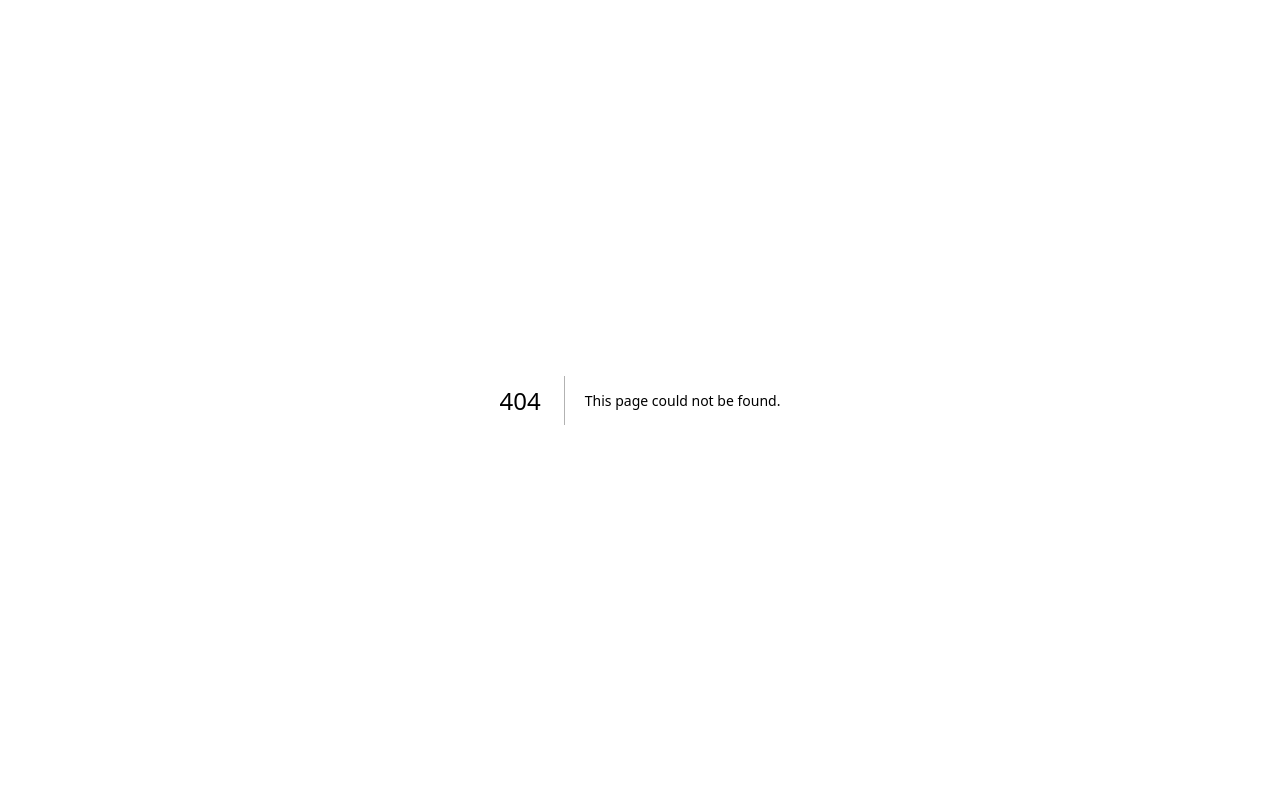
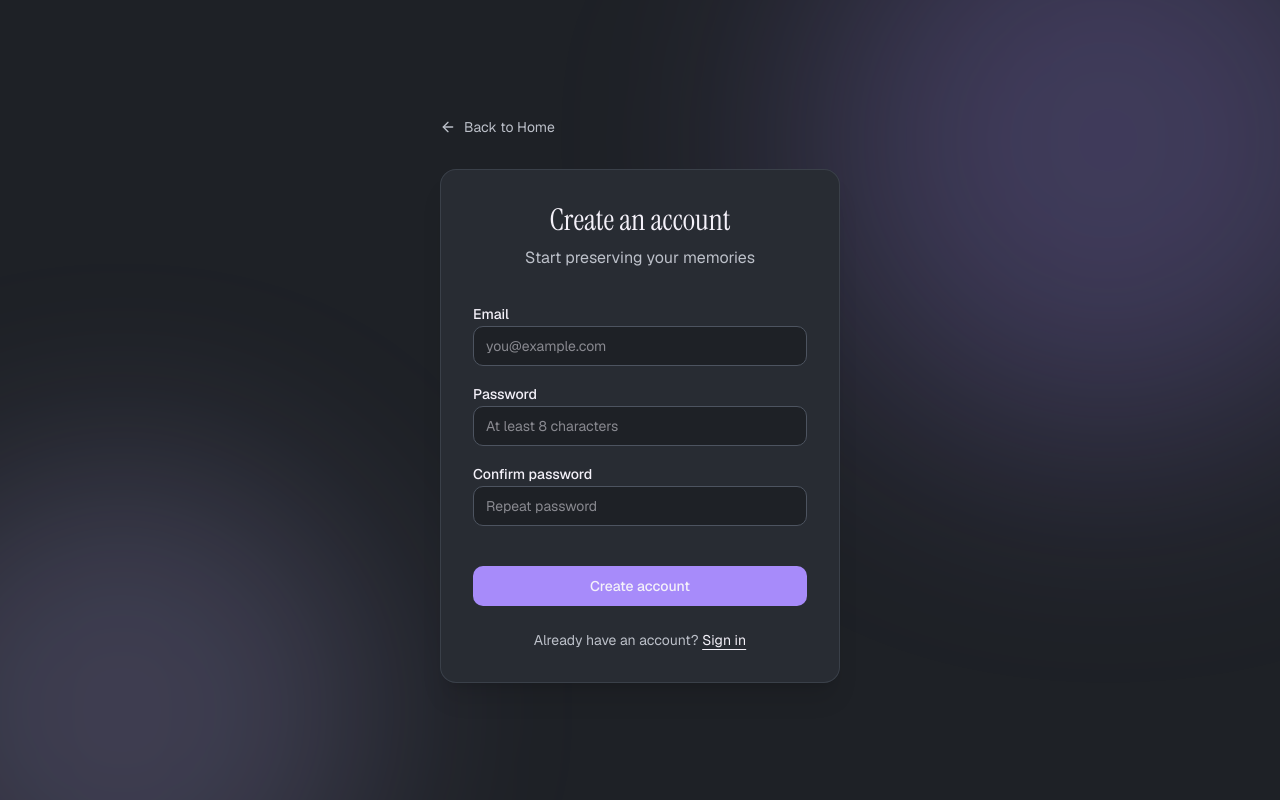
Before and after one commit to promatty/memory-mirror, a Next.js app in the folder frontend/: page /signup in a window 1280 px wide. Before the commit this address had no page. Built offline with nearby package versions, Linux system fonts and the light colour scheme.

Commit message:
signup page

```diff
--- a/frontend/src/app/login/page.tsx
+++ b/frontend/src/app/login/page.tsx
@@ -1,10 +1,43 @@
 "use client";
 
 import Link from "next/link";
+import { useRouter } from "next/navigation";
+import { useState } from "react";
 import { motion } from "framer-motion";
 import { ArrowLeft } from "lucide-react";
 
 export default function LoginPage() {
+  const router = useRouter();
+  const [email, setEmail] = useState("");
+  const [password, setPassword] = useState("");
+  const [isLoading, setIsLoading] = useState(false);
+  const [error, setError] = useState("");
+  const [shake, setShake] = useState(false);
+
+  // Hard-coded demo identity (frontend only)
+  const DEMO_USER = { email: "demo@memorymirror.test", password: "password123" };
+
+  const handleSubmit = (e: any) => {
+    e.preventDefault();
+    setError("");
+    if (isLoading) return;
+
+    const normalized = email.trim().toLowerCase();
+    if (normalized === DEMO_USER.email && password === DEMO_USER.password) {
+      setIsLoading(true);
+      // small delay to show button state before redirect
+      setTimeout(() => router.push("/mirror"), 500);
+      return;
+    }
+
+    // error: show message + shake animation
+    setError("Invalid email or password");
+    setShake(true);
+    setTimeout(() => setShake(false), 600);
+    // clear error after a short time
+    setTimeout(() => setError(""), 3000);
+  };
+
   return (
     <main className="min-h-screen w-full flex items-center justify-center bg-background relative overflow-hidden">
       {/* Background Elements */}
@@ -27,45 +60,70 @@ export default function LoginPage() {
             Back to Home
           </Link>
 
-          <div className="w-full bg-card border border-border/50 rounded-2xl p-8 shadow-xl backdrop-blur-sm">
+          <motion.div
+            className="w-full bg-card border border-border/50 rounded-2xl p-8 shadow-xl backdrop-blur-sm"
+            animate={shake ? { x: [0, -8, 8, -6, 6, 0] } : { x: 0 }}
+            transition={{ duration: 0.5 }}
+          >
             <div className="text-center mb-8">
               <h1 className="text-3xl font-serif mb-2">Welcome Back</h1>
               <p className="text-muted-foreground">Sign in to your Memory Mirror</p>
             </div>
 
-            <form className="space-y-4" onSubmit={(e) => e.preventDefault()}>
+            <form className="space-y-4" onSubmit={handleSubmit}>
               <div className="space-y-2">
                 <label className="text-sm font-medium leading-none peer-disabled:cursor-not-allowed peer-disabled:opacity-70" htmlFor="email">
                   Email
                 </label>
                 <input
-                  className="flex h-10 w-full rounded-md border border-input bg-background px-3 py-2 text-sm ring-offset-background file:border-0 file:bg-transparent file:text-sm file:font-medium placeholder:text-muted-foreground focus-visible:outline-none focus-visible:ring-2 focus-visible:ring-ring focus-visible:ring-offset-2 disabled:cursor-not-allowed disabled:opacity-50"
+                  className={`flex h-10 w-full rounded-md border ${error ? 'border-destructive' : 'border-input'} bg-background px-3 py-2 text-sm ring-offset-background file:border-0 file:bg-transparent file:text-sm file:font-medium placeholder:text-muted-foreground focus-visible:outline-none focus-visible:ring-2 focus-visible:ring-ring focus-visible:ring-offset-2 disabled:cursor-not-allowed disabled:opacity-50`}
                   id="email"
                   placeholder="name@example.com"
                   type="email"
+                  value={email}
+                  onChange={(e) => setEmail(e.target.value)}
+                  aria-invalid={!!error}
                 />
               </div>
+
               <div className="space-y-2">
                 <label className="text-sm font-medium leading-none peer-disabled:cursor-not-allowed peer-disabled:opacity-70" htmlFor="password">
                   Password
                 </label>
                 <input
-                  className="flex h-10 w-full rounded-md border border-input bg-background px-3 py-2 text-sm ring-offset-background file:border-0 file:bg-transparent file:text-sm file:font-medium placeholder:text-muted-foreground focus-visible:outline-none focus-visible:ring-2 focus-visible:ring-ring focus-visible:ring-offset-2 disabled:cursor-not-allowed disabled:opacity-50"
+                  className={`flex h-10 w-full rounded-md border ${error ? 'border-destructive' : 'border-input'} bg-background px-3 py-2 text-sm ring-offset-background file:border-0 file:bg-transparent file:text-sm file:font-medium placeholder:text-muted-foreground focus-visible:outline-none focus-visible:ring-2 focus-visible:ring-ring focus-visible:ring-offset-2 disabled:cursor-not-allowed disabled:opacity-50`}
                   id="password"
                   type="password"
+                  value={password}
+                  onChange={(e) => setPassword(e.target.value)}
+                  aria-invalid={!!error}
                 />
               </div>
+
+              {error && (
+                <motion.p
+                  initial={{ opacity: 0, y: -6 }}
+                  animate={{ opacity: 1, y: 0 }}
+                  className="text-sm text-destructive mt-2"
+                  role="alert"
+                  aria-live="assertive"
+                >
+                  {error}
+                </motion.p>
+              )}
 
               <motion.button
                 className="w-full inline-flex items-center justify-center whitespace-nowrap rounded-md text-sm font-medium ring-offset-background transition-colors focus-visible:outline-none focus-visible:ring-2 focus-visible:ring-ring focus-visible:ring-offset-2 disabled:pointer-events-none disabled:opacity-50 bg-primary hover:bg-card h-10 px-4 py-2 mt-6 relative overflow-hidden group"
                 type="submit"
                 whileHover={{ scale: 1.02 }}
                 whileTap={{ scale: 0.98 }}
+                disabled={isLoading}
+                aria-busy={isLoading}
               >
                 <span className="relative flex items-center justify-center font-semibold">
-                  <span className="btn-default-text">Sign In</span>
+                  <span className="btn-default-text">{isLoading ? "Signing in..." : "Sign In"}</span>
                   <span className="btn-gradient-text absolute inset-0 bg-gradient-to-r from-lilac via-lime to-iris bg-clip-text text-transparent">
-                    Sign In
+                    {isLoading ? "Signing in..." : "Sign In"}
                   </span>
                 </span>
               </motion.button>
@@ -73,11 +131,11 @@ export default function LoginPage() {
 
             <div className="mt-6 text-center text-sm">
               <span className="text-muted-foreground">Don't have an account? </span>
-              <Link href="#" className="underline underline-offset-4 hover:text-primary">
+              <Link href="/signup" className="underline underline-offset-4 hover:text-primary">
                 Sign up
               </Link>
             </div>
-          </div>
+          </motion.div>
         </motion.div>
       </div>
     </main>
--- /dev/null
+++ b/frontend/src/app/signup/page.tsx
@@ -0,0 +1,146 @@
+"use client";
+
+import Link from "next/link";
+import { useRouter } from "next/navigation";
+import { useState } from "react";
+import { motion } from "framer-motion";
+import { ArrowLeft, Check } from "lucide-react";
+
+export default function SignupPage() {
+  const router = useRouter();
+  const [email, setEmail] = useState("");
+  const [password, setPassword] = useState("");
+  const [confirm, setConfirm] = useState("");
+  const [isSubmitting, setIsSubmitting] = useState(false);
+  const [error, setError] = useState("");
+  const [success, setSuccess] = useState(false);
+
+  const handleSubmit = (e: any) => {
+    e.preventDefault();
+    setError("");
+    if (isSubmitting) return;
+
+    if (!email.trim()) {
+      setError("Please enter an email");
+      setTimeout(() => setError(""), 3000);
+      return;
+    }
+    if (password.length < 8) {
+      setError("Password must be at least 8 characters");
+      setTimeout(() => setError(""), 3000);
+      return;
+    }
+    if (password !== confirm) {
+      setError("Passwords do not match");
+      setTimeout(() => setError(""), 3000);
+      return;
+    }
+
+    setIsSubmitting(true);
+    // Dummy create account flow: show success and redirect to login
+    setTimeout(() => {
+      setIsSubmitting(false);
+      setSuccess(true);
+      setTimeout(() => router.push("/login"), 900);
+    }, 700);
+  };
+
+  return (
+    <main className="min-h-screen w-full flex items-center justify-center bg-background relative overflow-hidden">
+      <div className="absolute inset-0 z-0">
+        <div className="absolute top-[-20%] right-[-10%] w-[600px] h-[600px] rounded-full bg-primary/25 blur-[120px]" />
+        <div className="absolute bottom-[-20%] left-[-10%] w-[500px] h-[500px] rounded-full bg-lilac/20 blur-[100px]" />
+      </div>
+
+      <div className="z-10 w-full max-w-md p-6">
+        <motion.div initial={{ opacity: 0, y: 20 }} animate={{ opacity: 1, y: 0 }} transition={{ duration: 0.5 }}>
+          <Link href="/" className="inline-flex items-center text-sm text-muted-foreground hover:text-foreground mb-8 transition-colors">
+            <ArrowLeft className="w-4 h-4 mr-2" />
+            Back to Home
+          </Link>
+
+          <div className="w-full bg-card border border-border/50 rounded-2xl p-8 shadow-xl backdrop-blur-sm">
+            <div className="text-center mb-8">
+              <h1 className="text-3xl font-serif mb-2">Create an account</h1>
+              <p className="text-muted-foreground">Start preserving your memories</p>
+            </div>
+
+            <form className="space-y-4" onSubmit={handleSubmit}>
+              <div className="space-y-2">
+                <label className="text-sm font-medium leading-none" htmlFor="email">
+                  Email
+                </label>
+                <input
+                  id="email"
+                  type="email"
+                  value={email}
+                  onChange={(e) => setEmail(e.target.value)}
+                  placeholder="you@example.com"
+                  className={`flex h-10 w-full rounded-md border ${error ? 'border-destructive' : 'border-input'} bg-background px-3 py-2 text-sm focus-visible:outline-none`}
+                />
+              </div>
+
+              <div className="space-y-2">
+                <label className="text-sm font-medium leading-none" htmlFor="password">
+                  Password
+                </label>
+                <input
+                  id="password"
+                  type="password"
+                  value={password}
+                  onChange={(e) => setPassword(e.target.value)}
+                  placeholder="At least 8 characters"
+                  className={`flex h-10 w-full rounded-md border ${error ? 'border-destructive' : 'border-input'} bg-background px-3 py-2 text-sm focus-visible:outline-none`}
+                />
+              </div>
+
+              <div className="space-y-2">
+                <label className="text-sm font-medium leading-none" htmlFor="confirm">
+                  Confirm password
+                </label>
+                <input
+                  id="confirm"
+                  type="password"
+                  value={confirm}
+                  onChange={(e) => setConfirm(e.target.value)}
+                  placeholder="Repeat password"
+                  className={`flex h-10 w-full rounded-md border ${error ? 'border-destructive' : 'border-input'} bg-background px-3 py-2 text-sm focus-visible:outline-none`}
+                />
+              </div>
+
+              {error && (
+                <motion.p initial={{ opacity: 0, y: -6 }} animate={{ opacity: 1, y: 0 }} className="text-sm text-destructive mt-2" role="alert">
+                  {error}
+                </motion.p>
+              )}
+
+              {success && (
+                <motion.div initial={{ opacity: 0 }} animate={{ opacity: 1 }} className="flex items-center gap-3 text-sm text-foreground/90 bg-emerald-50 border border-emerald-200 p-3 rounded-md">
+                  <Check className="w-5 h-5 text-emerald-600" />
+                  <div className="leading-tight">Account created — redirecting to sign in</div>
+                </motion.div>
+              )}
+
+              <motion.button
+                type="submit"
+                className="w-full inline-flex items-center justify-center rounded-md text-sm font-medium bg-primary hover:bg-card h-10 px-4 py-2 mt-6 disabled:opacity-50"
+                disabled={isSubmitting || success}
+                whileHover={{ scale: 1.02 }}
+                whileTap={{ scale: 0.98 }}
+              >
+                {isSubmitting ? "Creating..." : "Create account"}
+              </motion.button>
+            </form>
+
+            <div className="mt-6 text-center text-sm">
+              <span className="text-muted-foreground">Already have an account? </span>
+              <Link href="/login" className="underline underline-offset-4 hover:text-primary">
+                Sign in
+              </Link>
+            </div>
+          </div>
+        </motion.div>
+      </div>
+    </main>
+  );
+}
```
Also changed, not shown: 1 other file (tests, documents, lock files or other folders).
